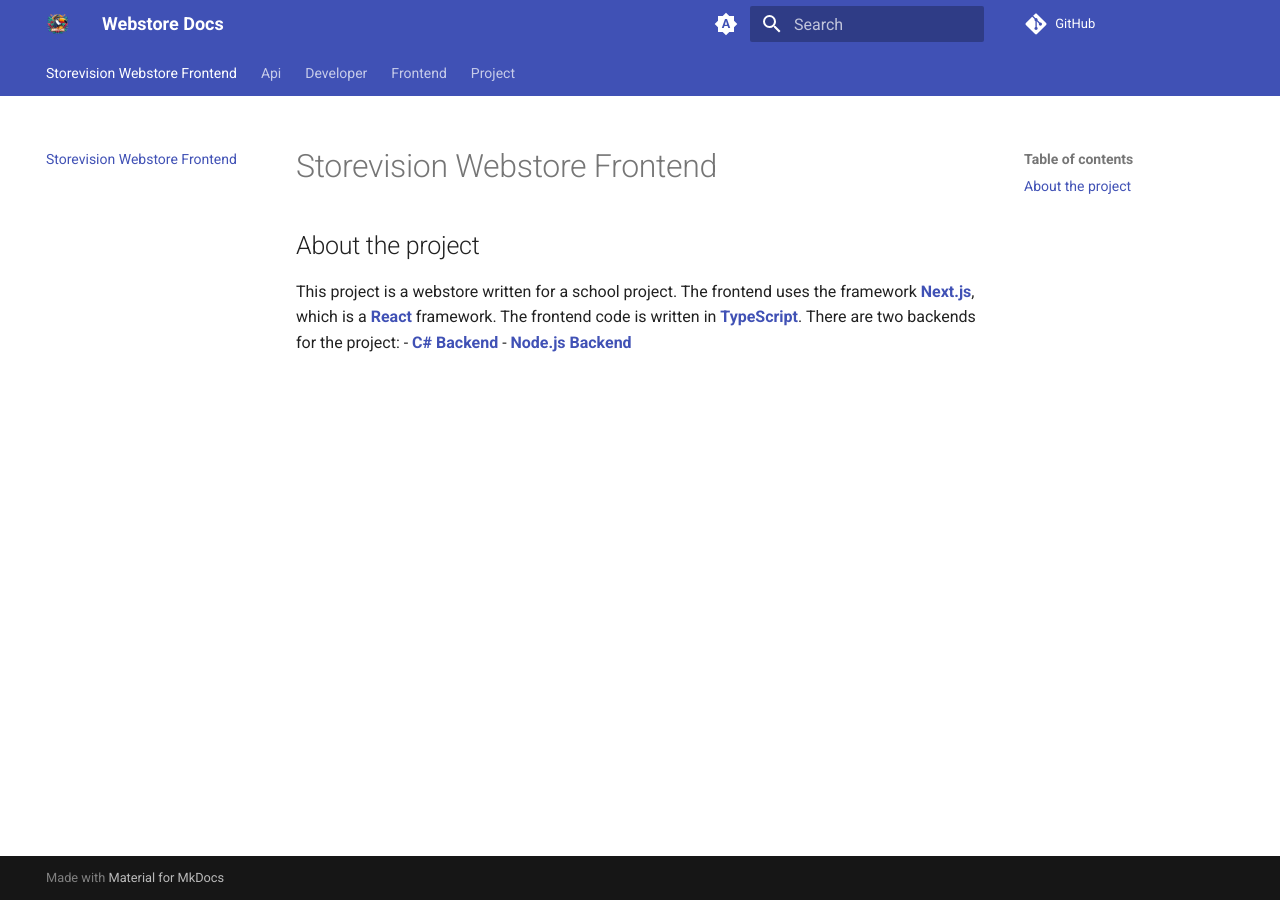
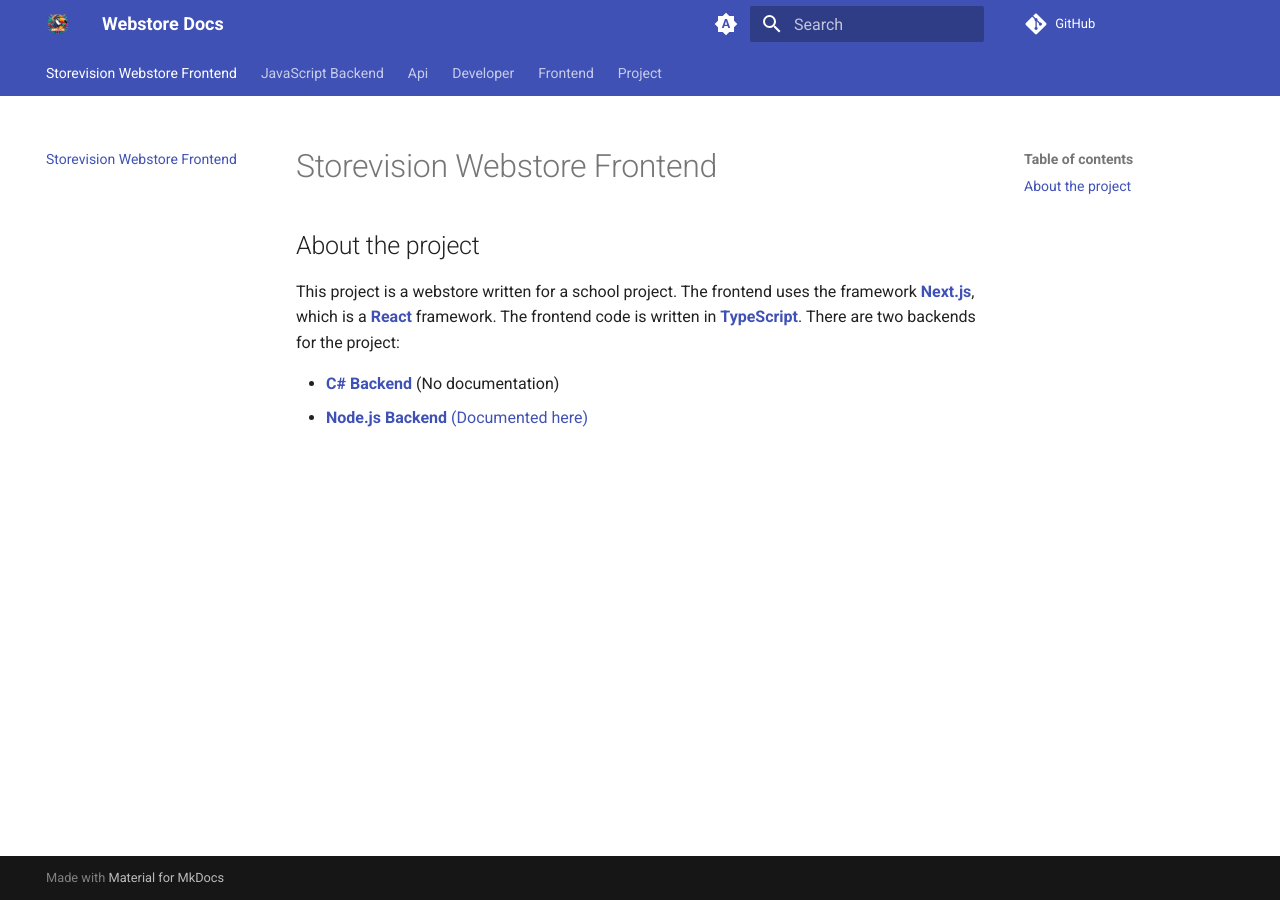
Before and after one commit to storevision/docs, an MkDocs documentation site: the page built from docs/index.md, in a window 1280 px wide. Built offline with MkDocs 1.6.1 and Material for MkDocs 9.7.7, drawn with Linux system fonts in a browser that asks for light colours; comment, search, counter and statistics services are not loaded.

Commit message:
Add js-backend docs

```diff
--- a/docs/index.md
+++ b/docs/index.md
@@ -5,5 +5,6 @@
 This project is a webstore written for a school project. The frontend uses the framework <b><a href="https://nextjs.org/">Next.js</a></b>, which is a <b><a href="https://react.dev">React</a></b> framework.
 The frontend code is written in <b><a href="https://www.typescriptlang.org/">TypeScript</a></b>.
 There are two backends for the project:
-    - **[C# Backend](https://github.com/storevision/webstore-backend)**
-    - **[Node.js Backend](https://github.com/storevision/webstore-backend-js)**
+
+- **[C# Backend](https://github.com/storevision/webstore-backend)** (No documentation)
+- **[Node.js Backend](https://github.com/storevision/webstore-backend-js)** [(Documented here)](JavaScript-Backend/index.md)
```
Also changed, not shown: docs/JavaScript-Backend/index.md (added, +11 -0 lines), docs/assets/storevision-backend-js.png (added), 1 other file.
